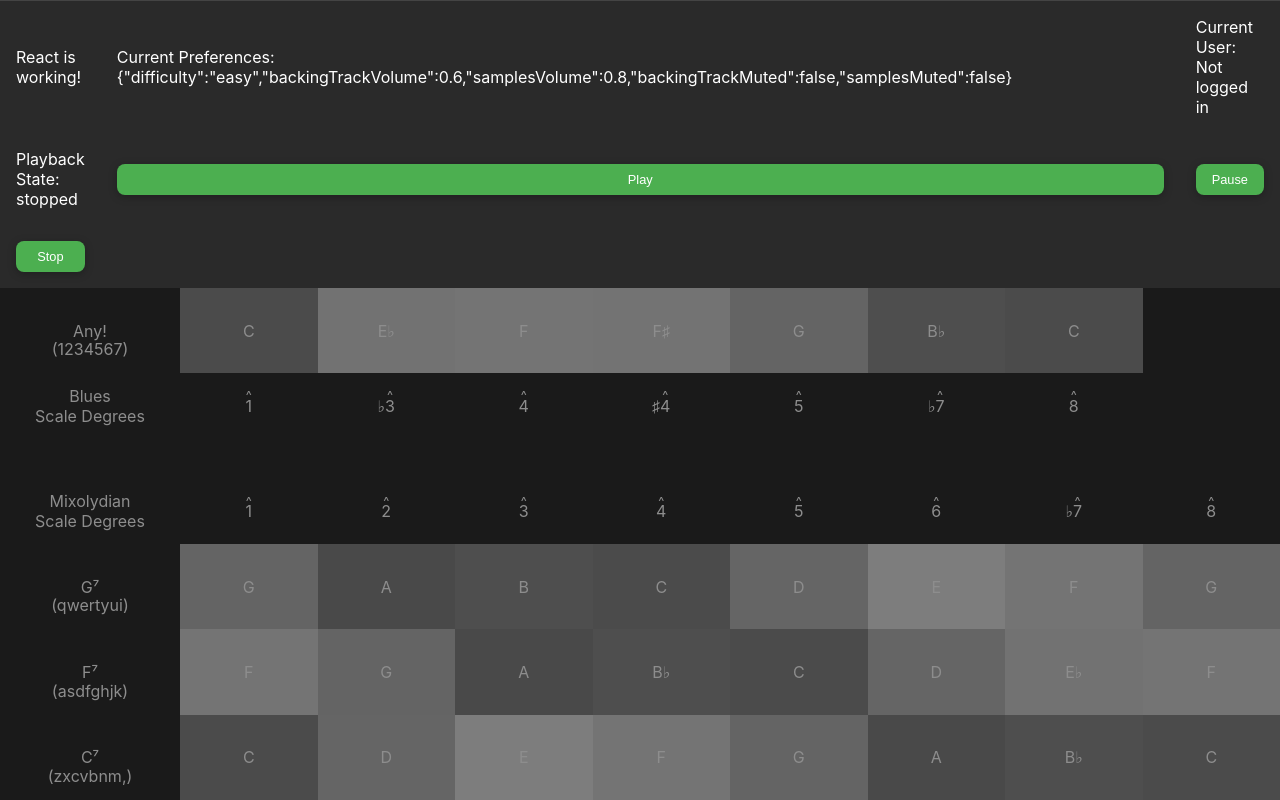
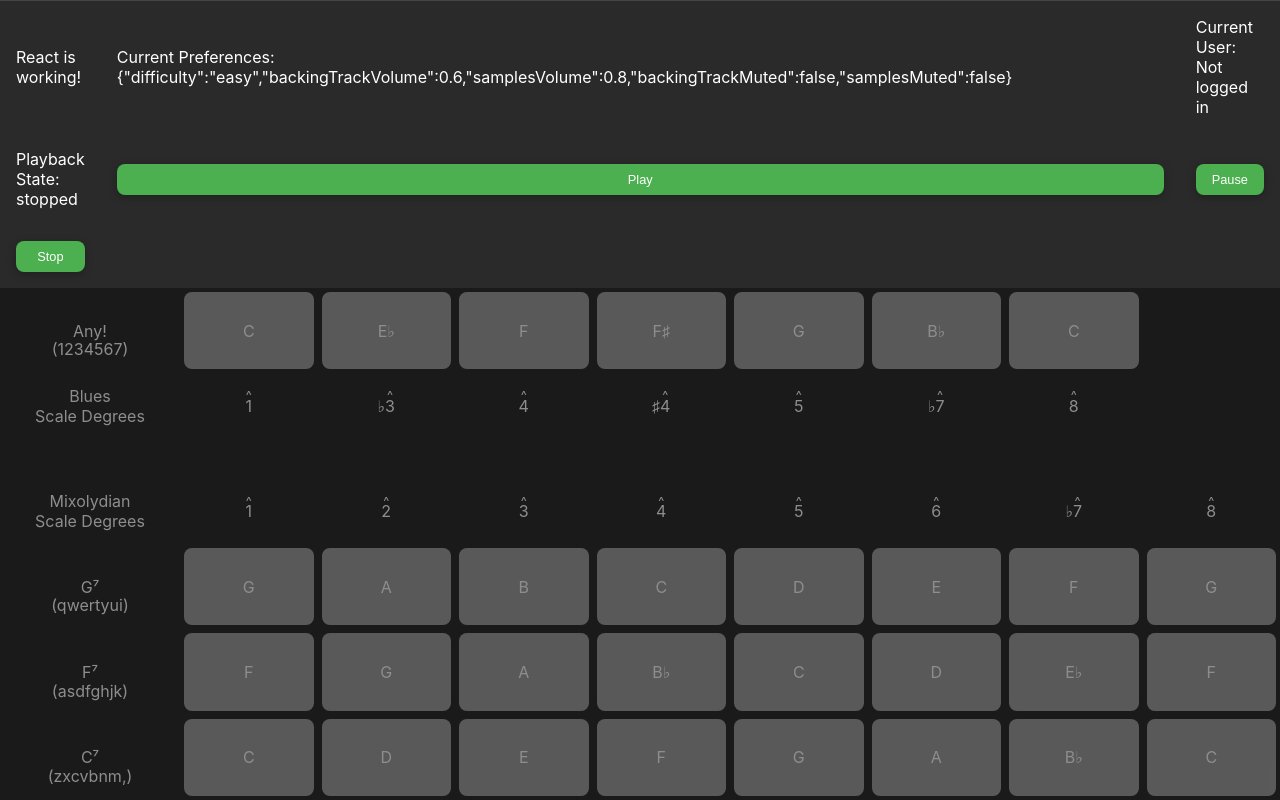
Before and after one commit to asdfang/color-improv, a React (Vite) app in the folder client/: page / in a window 1280 px wide. Built offline with nearby package versions, Linux system fonts and the light colour scheme; no server answers.

Commit message:
styles: add margin, border, grayscale styles when stopped to NoteCell

```diff
--- a/client/src/components/grid/NoteCell.jsx
+++ b/client/src/components/grid/NoteCell.jsx
@@ -1,4 +1,5 @@
-import PropTypes from "prop-types"
+import PropTypes from "prop-types";
+import { usePlayback } from "../../contexts/PlaybackContext";
 
 /** @typedef {import('/src/visual/grid-data.js').KeyCode} KeyCode */
 
@@ -6,8 +7,9 @@ import PropTypes from "prop-types"
  * @param {{color: string, keyCode: KeyCode, midiNumber: number, noteName: string, isActive: boolean}} props
  */
 export function NoteCell({ color, keyCode, midiNumber, noteName, isActive }) {
+    const { playbackState } = usePlayback();
     const style = /** @type {import('react').CSSProperties & {'--cell-color': string}} */ ({
-        '--cell-color': color,
+        '--cell-color': playbackState === 'stopped' ? '#999' : color,
     });
 
     return (
--- a/client/src/main.jsx
+++ b/client/src/main.jsx
@@ -6,7 +6,7 @@ import { PlaybackProvider } from './contexts/PlaybackContext';
 import { PreferencesProvider } from './contexts/PreferencesContext';
 import { AuthProvider } from './contexts/AuthContext';
 
-// import './styles.css';
+import './styles.css';
 import './styles/grid.css';
 
 const domNode = document.getElementById('root');
--- a/client/src/styles/grid.css
+++ b/client/src/styles/grid.css
@@ -3,13 +3,13 @@
     display: grid;
     grid-template-rows: repeat(var(--grid-rows), 1fr);
     grid-template-columns: minmax(80px, 180px) repeat(calc(var(--grid-cols) - 1), 1fr);
-    touch-select: none;
+    touch-action: none;
     user-select: none;
 }
 
 #music-grid.playback-playing { opacity: 1;   filter: saturate(1) }
 #music-grid.playback-paused  { opacity: 0.7; filter: saturate(0.7); }
-#music-grid.playback-stopped { opacity: 0.5; filter: saturate(0); }
+#music-grid.playback-stopped { opacity: 0.5; }
 
 #music-grid > div {
     display: flex;
@@ -20,14 +20,17 @@
 /* NoteCell */
 .note-cell {
     background: var(--cell-color);
+    border-radius: 8px;
     /* display: flex;
     justify-content: center;
     align-items: center; */
     transition: transform 80ms ease-out, filter 80ms ease-out;
+    cursor: pointer;
+    margin: 4px;
 }
 .note-cell.pressed {
     transform: scale(0.98);
-    filter: brightness(0.88);
+    filter: brightness(0.8);
 }
 
 /* ChordLabelCell */
@@ -49,10 +52,10 @@
     background: rgba(0, 0, 0, 0.9);
     border: 1.5px solid rgba(255, 255, 255, 0.9);
     color: rgba(255, 255, 255, 1);
-    /* display: flex;
+    display: flex;
     align-items: center;
-    justify-content: center; */
-    font-size: 14px;
+    justify-content: center;
+    font-size: 10px;
 }
 .chord-label {
     position: relative;
```
